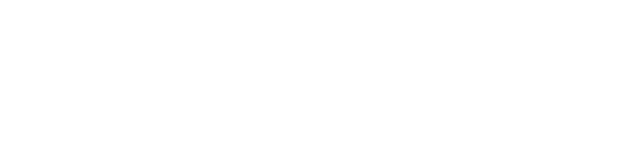
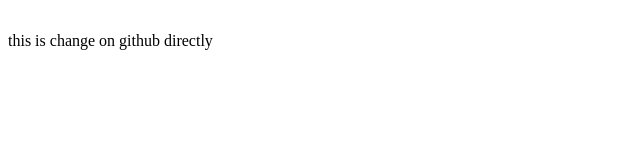
Before and after one commit to Sathwika-Golanakonda/gitdemo, a plain HTML site: page programs/index.html in a window 1280 px wide. Shown: the whole page, without its empty margins (0-640 px from the left). Drawn offline with Linux system fonts and the light colour scheme.

Commit message:
Update index.html

```diff
--- a/programs/index.html
+++ b/programs/index.html
@@ -4,8 +4,10 @@
     <meta charset="UTF-8">
     <meta name="viewport" content="width=device-width, initial-scale=1.0">
     <title>Document</title>
+    <link src="style.css">
 </head>
 <body>
     <p><h1><ol></ol></h1></p>
+    <p>this is change on github directly</p>
 </body>
 </html>
```
